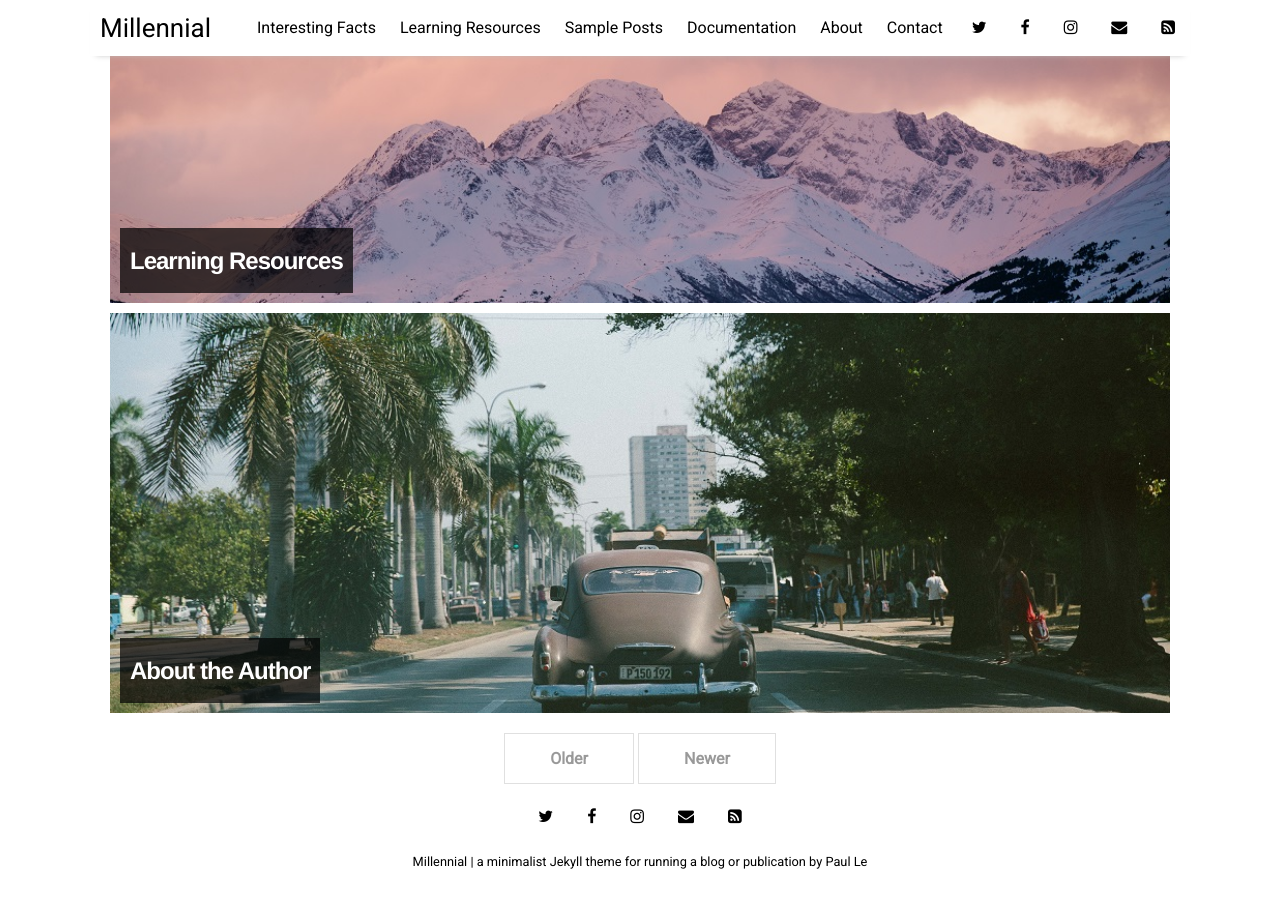
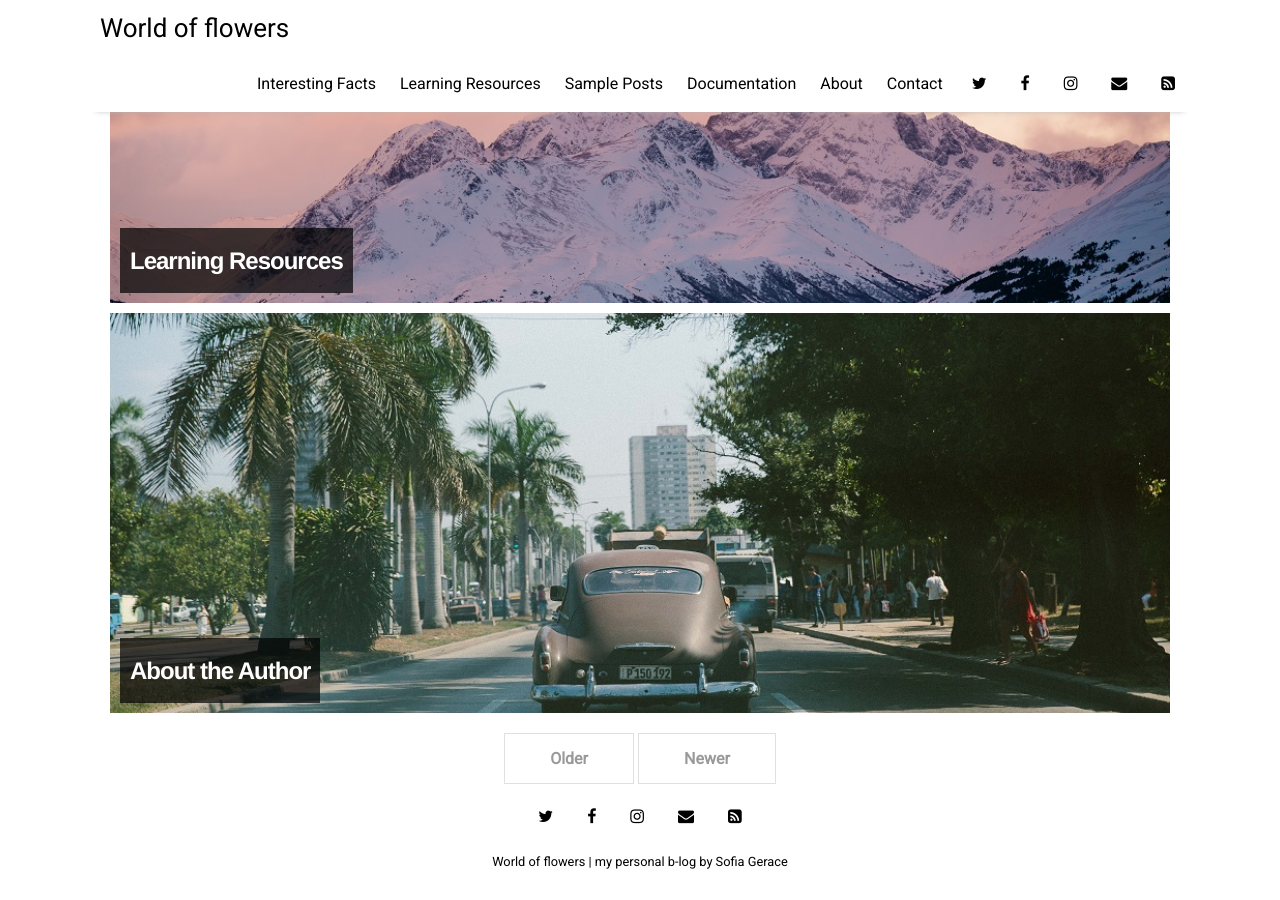
Before and after one commit to sofiaGerace/sofiaGerace.github.io, a Jekyll site: the page built from index.html, in a window 1280 px wide and 900 px high, scrolled down 1398 px. Built offline with Jekyll 4.4.1, drawn with Linux system fonts in a browser that asks for light colours; nearby versions of some CDN libraries; the list of posts is cut into pages by our own code.

Commit message:
Update _config.yml

```diff
--- a/_config.yml
+++ b/_config.yml
@@ -10,9 +10,9 @@ permalink:           /:title
 plugins:             [jekyll-paginate, jekyll-sitemap, jekyll-feed, jekyll-seo-tag]
 
 # Customise atom feed settings (this is where Jekyll-Feed gets configuration information)
-title:		           "Millennial"
-description:	       "a minimalist Jekyll theme for running a blog or publication"
-author:              "Paul Le"
+title:		           "World of flowers"
+description:	       "my personal b-log"
+author:              "Sofia Gerace"
 
 # RSS 2.0 can be used instead of Atom by uncommenting following two lines
 #feed:
```
